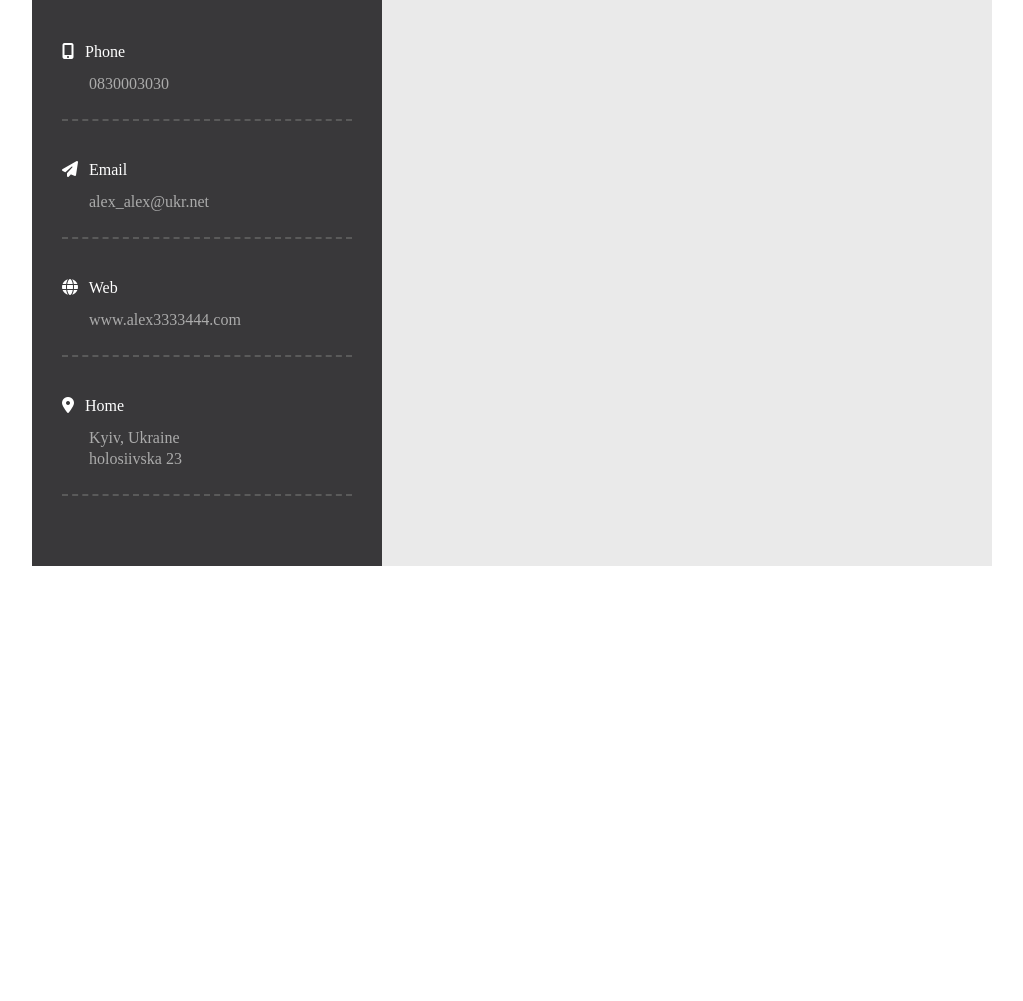
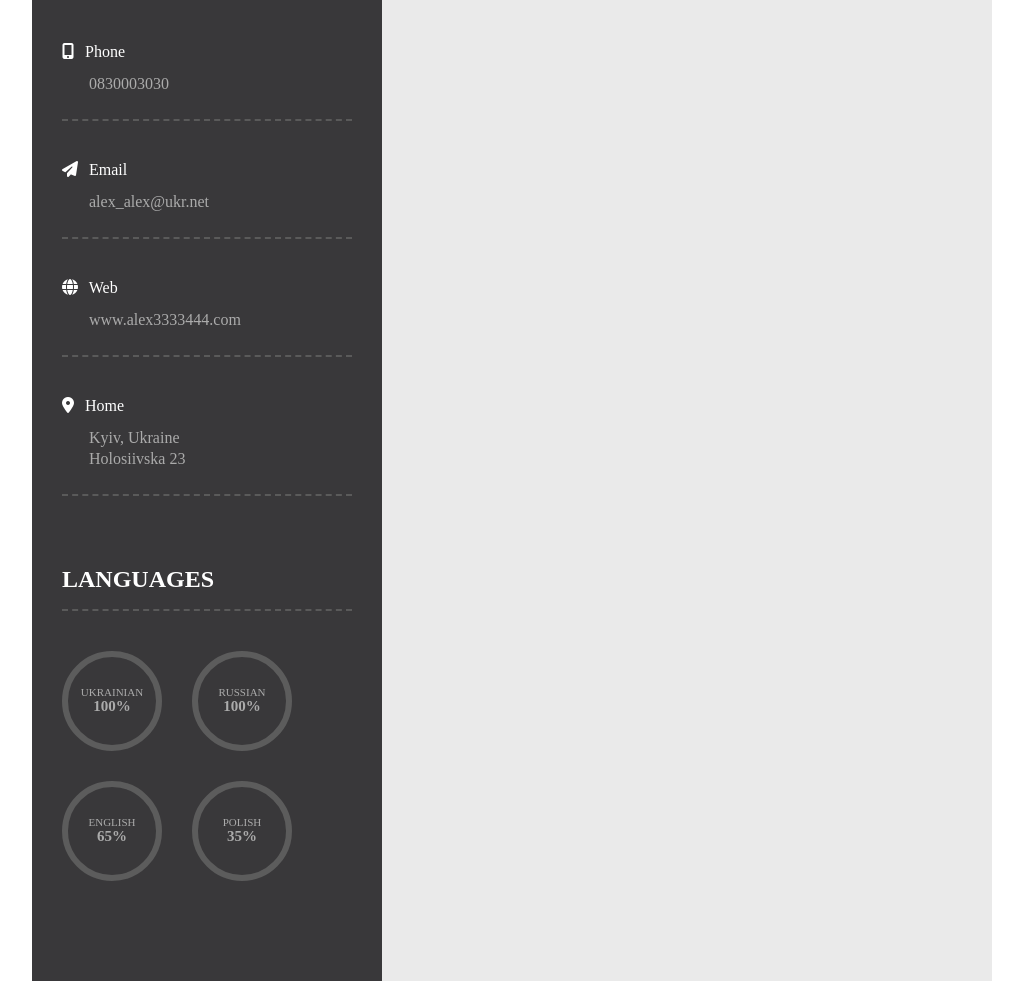
Before and after one commit to AlexVoloshenyuk/CV, a plain HTML site: page index.html in a window 1280 px wide. Shown: the part 670-1671 px from the top of the page, without its empty margins (128-1151 px from the left). Before the commit the page ends 1256 px from the top, so only its background shows below. Drawn offline with Linux system fonts and the light colour scheme.

Commit message:
Languages
add the last colomn Laguages. From the right side.

```diff
--- a/CV.css
+++ b/CV.css
@@ -54,6 +54,10 @@ html {
     border-bottom: 2px #5a5a5a dashed;
 }
 
+.contacts {
+    margin-bottom: 70px;
+}
+
 .contacts-title {
     color: #fff;
     margin-bottom: 13px;
@@ -81,3 +85,32 @@ address {
 .fas {
     margin-right: 7px;
 }
+
+.languages {
+    display: flex;
+    flex-wrap: wrap;
+    padding-top: 40px;
+}
+
+.language {
+    width: 100px;
+    height: 100px;
+    border: 6px solid #5c5c5c;
+    border-radius: 50%;
+    display: flex;
+    justify-content: center;
+    align-items: center;
+    flex-direction: column;
+    margin-bottom: 30px;
+    margin-right: 30px;
+}
+
+.language-text {
+    text-transform: uppercase;
+    font-size: 11px;
+}
+
+.languages-per {
+    font-size: 15px;
+    font-weight: 600;
+}
--- a/index.html
+++ b/index.html
@@ -55,8 +55,23 @@
                             <i class="fas fa-map-marker-alt"></i>
                             Home
                         </h3>
-                        <address class="contacts-text">Kyiv, Ukraine <br>holosiivska 23</address>
+                        <address class="contacts-text">Kyiv, Ukraine <br>Holosiivska 23</address>
 
+                    </div>
+                </div>
+                <h2 class="heading heading-light">Languages</h2>
+                <div class="languages">
+                    <div class="language"><span class="language-text">Ukrainian</span><strong
+                            class="languages-per">100%</strong>
+                    </div>
+                    <div class="language"><span class="language-text">Russian</span><strong
+                            class="languages-per">100%</strong>
+                    </div>
+                    <div class="language"><span class="language-text">English</span><strong
+                            class="languages-per">65%</strong>
+                    </div>
+                    <div class="language"><span class="language-text">Polish</span><strong
+                            class="languages-per">35%</strong>
                     </div>
                 </div>
             </div>
```
